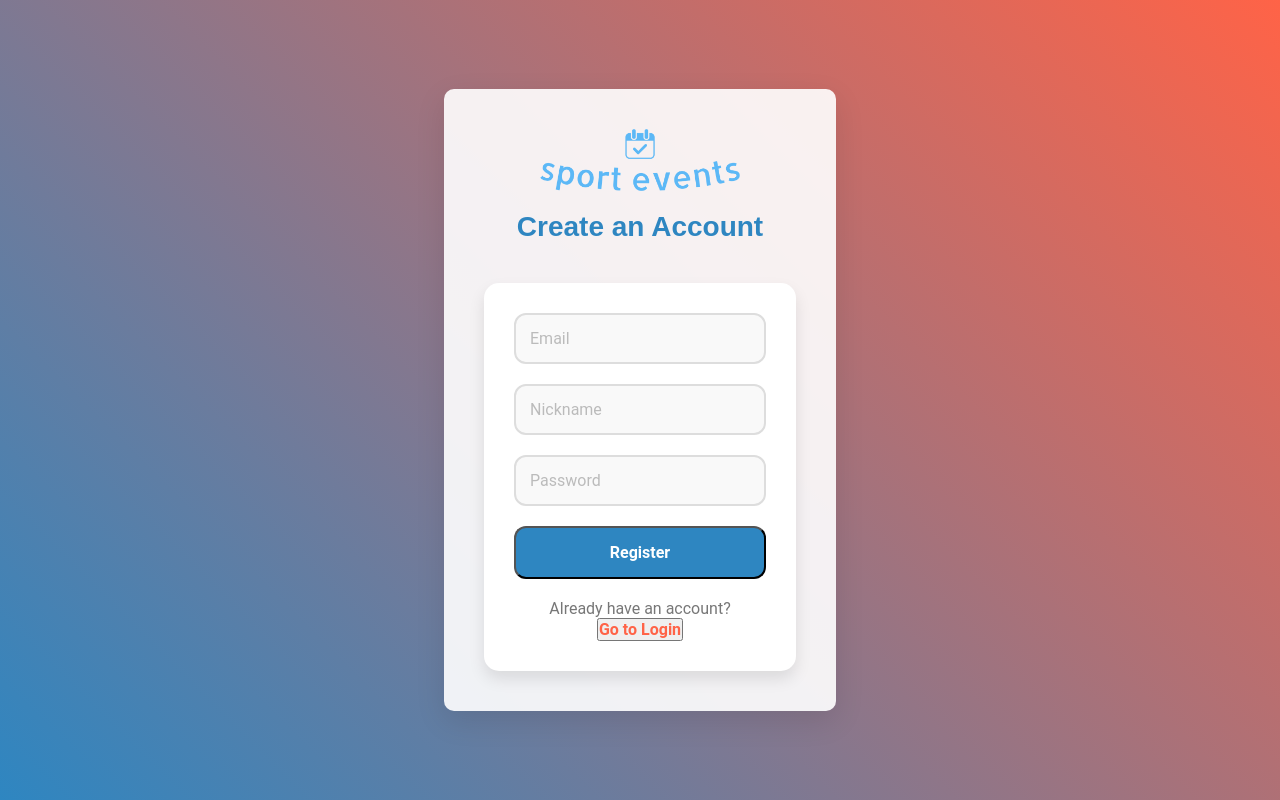
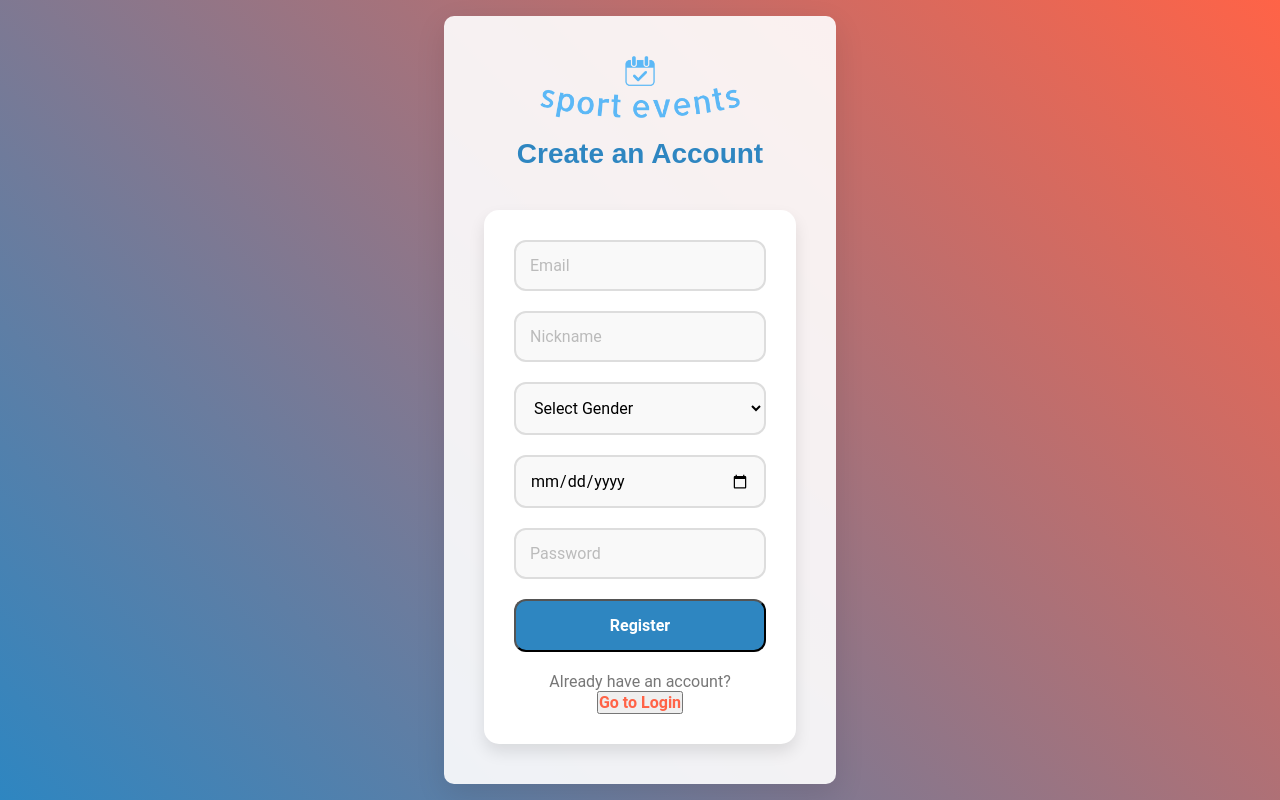
Before and after one commit to kubajarmuzek/sportEvents, a React (Create React App) app in the folder web/: page /auth in a window 1280 px wide. Both pictures are taken after a click on the button "Go to Register". Built offline with nearby package versions, Linux system fonts and the light colour scheme.

Commit message:
frontend update for user data changes

```diff
--- a/web/src/pages/Auth/LoginScreen.js
+++ b/web/src/pages/Auth/LoginScreen.js
@@ -24,7 +24,7 @@ const LoginScreen = ( {onPress} ) => {
       localStorage.setItem("nickname", res.data.user.nickname);
       localStorage.setItem("id", String(res.data.user.id));
 
-      login(res.data.token); // Update the authentication state
+      login(res.data.token);
 
 
       window.location.href = "/home";
--- a/web/src/pages/Auth/RegisterScreen.js
+++ b/web/src/pages/Auth/RegisterScreen.js
@@ -1,13 +1,15 @@
-import React, { useState } from 'react';
-import axios from 'axios';
-import { Link,useNavigate } from 'react-router-dom';
-import './RegisterScreen.css';
+import React, { useState } from "react";
+import axios from "axios";
+import { Link, useNavigate } from "react-router-dom";
+import "./RegisterScreen.css";
 
-const RegisterScreen = ( {onPress} ) => {
-  const [email, setEmail] = useState('');
-  const [password, setPassword] = useState('');
-  const [nickname, setNickname] = useState('');
-  const [error, setError] = useState('');
+const RegisterScreen = ({ onPress }) => {
+  const [email, setEmail] = useState("");
+  const [password, setPassword] = useState("");
+  const [nickname, setNickname] = useState("");
+  const [gender, setGender] = useState("");
+  const [birthDate, setBirthDate] = useState("");
+  const [error, setError] = useState("");
   const [emailFocused, setEmailFocused] = useState(false);
   const [passwordFocused, setPasswordFocused] = useState(false);
   const [nicknameFocused, setNicknameFocused] = useState(false);
@@ -16,17 +18,19 @@ const RegisterScreen = ( {onPress} ) => {
 
   const register = async () => {
     try {
-      const res = await axios.post('http://127.0.0.1:5000/api/auth/register', {
+      const res = await axios.post("http://127.0.0.1:5000/api/auth/register", {
         email,
         password,
         nickname,
+        gender,
+        birthDate,
       });
 
-      localStorage.setItem('nickname', nickname);
+      localStorage.setItem("nickname", nickname);
 
-      onPress()
+      onPress();
     } catch (error) {
-      setError('Registration failed: ' + error.message);
+      setError("Registration failed: " + error.message);
     }
   };
 
@@ -46,7 +50,7 @@ const RegisterScreen = ( {onPress} ) => {
           onChange={(e) => setEmail(e.target.value)}
           onFocus={() => setEmailFocused(true)}
           onBlur={() => setEmailFocused(false)}
-          className={`input ${emailFocused ? 'input:focus' : ''}`}
+          className={`input ${emailFocused ? "input:focus" : ""}`}
         />
         <input
           type="text"
@@ -55,8 +59,25 @@ const RegisterScreen = ( {onPress} ) => {
           onChange={(e) => setNickname(e.target.value)}
           onFocus={() => setNicknameFocused(true)}
           onBlur={() => setNicknameFocused(false)}
-          className={`input ${nicknameFocused ? 'input:focus' : ''}`}
+          className={`input ${nicknameFocused ? "input:focus" : ""}`}
         />
+
+        <select
+          value={gender}
+          onChange={(e) => setGender(e.target.value)}
+          className="input"
+        >
+          <option value="">Select Gender</option>
+          <option value="male">Male</option>
+          <option value="female">Female</option>
+        </select>
+        <input
+          type="date"
+          value={birthDate}
+          onChange={(e) => setBirthDate(e.target.value)}
+          className="input"
+        />
+
         <input
           type="password"
           placeholder="Password"
@@ -64,7 +85,7 @@ const RegisterScreen = ( {onPress} ) => {
           onChange={(e) => setPassword(e.target.value)}
           onFocus={() => setPasswordFocused(true)}
           onBlur={() => setPasswordFocused(false)}
-          className={`input ${passwordFocused ? 'input:focus' : ''}`}
+          className={`input ${passwordFocused ? "input:focus" : ""}`}
         />
         {error && <p className="errorText">{error}</p>}
 
```
Also changed, not shown: 1 other file (tests, documents, lock files or other folders).
